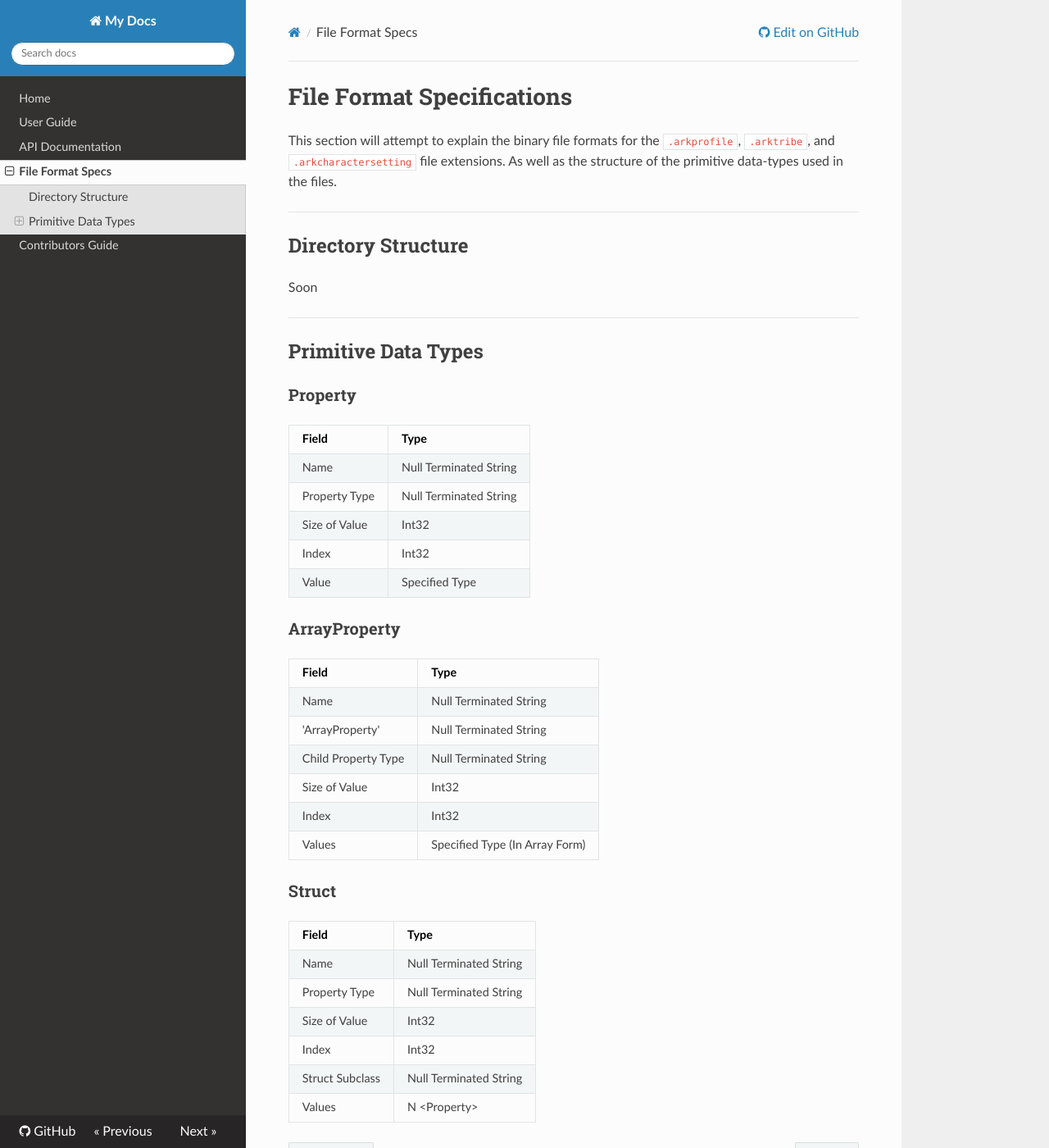
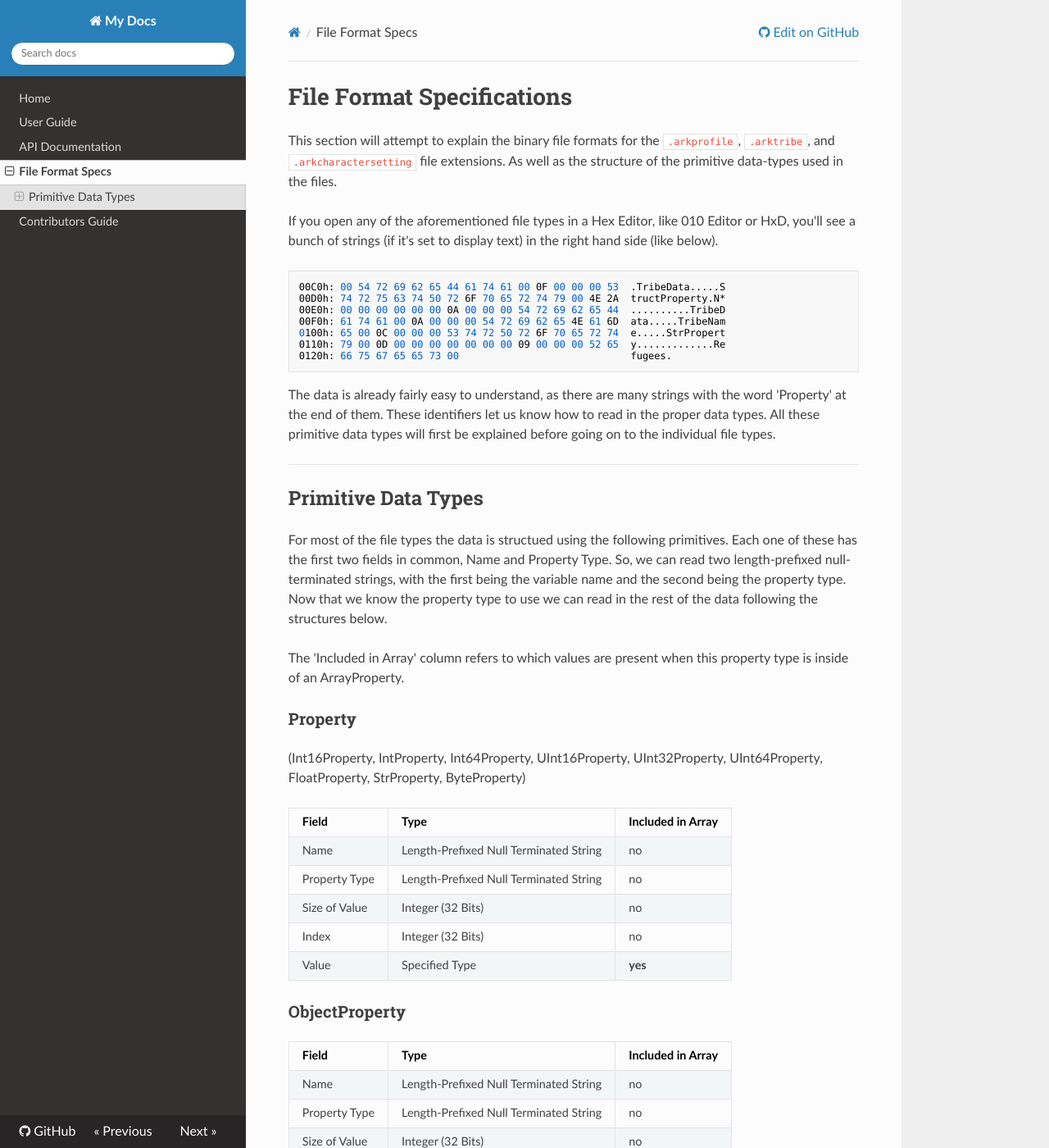
Before and after one commit to DerekRies/arkpy, an MkDocs documentation site: the page built from docs/formats.md, in a window 1280 px wide and 1400 px high. Shown: the whole window at 82% size. Built offline with MkDocs 1.6.1, drawn with Linux system fonts in a browser that asks for light colours; nearby versions of some CDN libraries; old or Windows-style settings are respelled for this version of MkDocs; some of the changed text lies outside the part shown.

Commit message:
added property data-type definitions to the format specs

````diff
--- a/docs/formats.md
+++ b/docs/formats.md
@@ -3,44 +3,86 @@ File Format Specifications
 
 This section will attempt to explain the binary file formats for the `.arkprofile`, `.arktribe`, and `.arkcharactersetting` file extensions. As well as the structure of the primitive data-types used in the files.
 
-- - -
+If you open any of the aforementioned file types in a Hex Editor, like 010 Editor or HxD, you'll see a bunch of strings (if it's set to display text) in the right hand side (like below).
 
-## Directory Structure
+```python
+00C0h: 00 54 72 69 62 65 44 61 74 61 00 0F 00 00 00 53  .TribeData.....S
+00D0h: 74 72 75 63 74 50 72 6F 70 65 72 74 79 00 4E 2A  tructProperty.N*
+00E0h: 00 00 00 00 00 00 0A 00 00 00 54 72 69 62 65 44  ..........TribeD
+00F0h: 61 74 61 00 0A 00 00 00 54 72 69 62 65 4E 61 6D  ata.....TribeNam
+0100h: 65 00 0C 00 00 00 53 74 72 50 72 6F 70 65 72 74  e.....StrPropert
+0110h: 79 00 0D 00 00 00 00 00 00 00 09 00 00 00 52 65  y.............Re
+0120h: 66 75 67 65 65 73 00                             fugees.
+```
 
-Soon
+The data is already fairly easy to understand, as there are many strings with the word 'Property' at the end of them. These identifiers let us know how to read in the proper data types. All these primitive data types will first be explained before going on to the individual file types.
 
 - - -
 
 ## Primitive Data Types
 
+For most of the file types the data is structued using the following primitives. Each one of these has the first two fields in common, Name and Property Type. So, we can read two length-prefixed null-terminated strings, with the first being the variable name and the second being the property type. Now that we know the property type to use we can read in the rest of the data following the structures below.
+
+The 'Included in Array' column refers to which values are present when this property type is inside of an ArrayProperty.
+
 ### Property
+(Int16Property, IntProperty, Int64Property, UInt16Property, UInt32Property, UInt64Property, FloatProperty, StrProperty, ByteProperty)
 
-|     Field     |      Type      |
-|---------------|----------------|
-| Name          | Null Terminated String |
-| Property Type | Null Terminated String |
-| Size of Value | Int32                  |
-| Index         | Int32                  |
-| Value         | Specified Type         |
+|     Field     |      Type      | Included in Array |
+|---------------|----------------|-------------------|
+| Name          | Length-Prefixed Null Terminated String | no |
+| Property Type | Length-Prefixed Null Terminated String | no |
+| Size of Value | Integer (32 Bits)                  | no |
+| Index         | Integer (32 Bits)                  | no |
+| Value         | Specified Type         | **yes** |
+
+### ObjectProperty
+
+|     Field     |      Type      | Included in Array |
+|---------------|----------------|-------------------|
+| Name          | Length-Prefixed Null Terminated String | no |
+| Property Type | Length-Prefixed Null Terminated String | no |
+| Size of Value | Integer (32 Bits)                  | no |
+| Index         | Integer (32 Bits)                  | no |
+| Quantity         | Integer (32 Bits)                  | **yes** |
+| Value | Length-Prefixed Null Terminated String | **yes** |
 
 ### ArrayProperty
 
-|     Field     |      Type      |
-|---------------|----------------|
-| Name          | Null Terminated String |
-| 'ArrayProperty' | Null Terminated String |
-| Child Property Type | Null Terminated String |
-| Size of Value | Int32                  |
-| Index         | Int32                  |
-| Values         | Specified Type (In Array Form)        |
+|     Field     |      Type      | Included in Array |
+|---------------|----------------|-------------------|
+| Name          | Length-Prefixed Null Terminated String | n/a |
+| 'ArrayProperty' | Length-Prefixed Null Terminated String | n/a |
+| Size of Value | Integer (32 Bits)                  | n/a |
+| Index         | Integer (32 Bits)                  | n/a |
+| Child Property Type | Length-Prefixed Null Terminated String | n/a |
+| Length (Number of Values) | Integer (32 Bits)                  | n/a |
+| Values         | Specified Type (In Array Form)        | n/a |
 
-### Struct
+### StructProperty
 
-|     Field     |      Type      |
-|---------------|----------------|
-| Name          | Null Terminated String |
-| Property Type | Null Terminated String |
-| Size of Value | Int32                  |
-| Index         | Int32                  |
-| Struct Subclass | Null Terminated String |
-| Values         | N <Property\>         |
+|     Field     |      Type      | Included in Array |
+|---------------|----------------|-------------------|
+| Name          | Length-Prefixed Null Terminated String | no |
+| Property Type | Length-Prefixed Null Terminated String | no |
+| Size of Value | Integer (32 Bits)                  | no |
+| Index         | Integer (32 Bits)                  | no |
+| Struct Subclass | Length-Prefixed Null Terminated String | no |
+| Values         | N <Property\>         | **yes** |
+| 'None' | Length-Prefixed Null Terminated String | **yes** |
+
+Then there are some StructProperty subclasses that don't include the 'None' at the end or key,value property form, like the following:
+
+### LinearColor
+
+|     Field     |      Type      | Included in Array |
+|---------------|----------------|-------------------|
+| Name          | Length-Prefixed Null Terminated String | no |
+| Property Type | Length-Prefixed Null Terminated String | no |
+| Size of Value | Integer (32 Bits)                  | no |
+| Index         | Integer (32 Bits)                  | no |
+| 'LinearColor' | Length-Prefixed Null Terminated String | no |
+| Red         | Float         | **yes** |
+| Green         | Float         | **yes** |
+| Blue         | Float         | **yes** |
+| Alpha         | Float         | **yes** |
````
